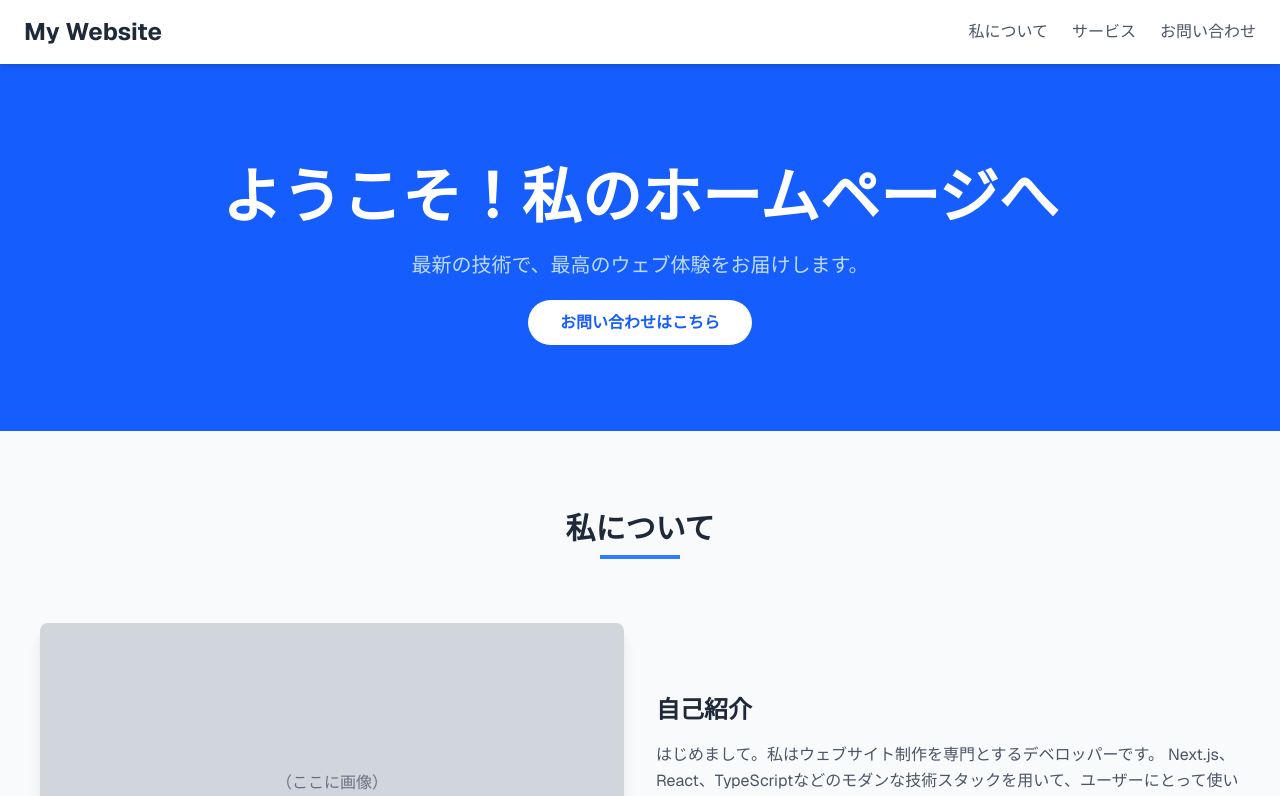
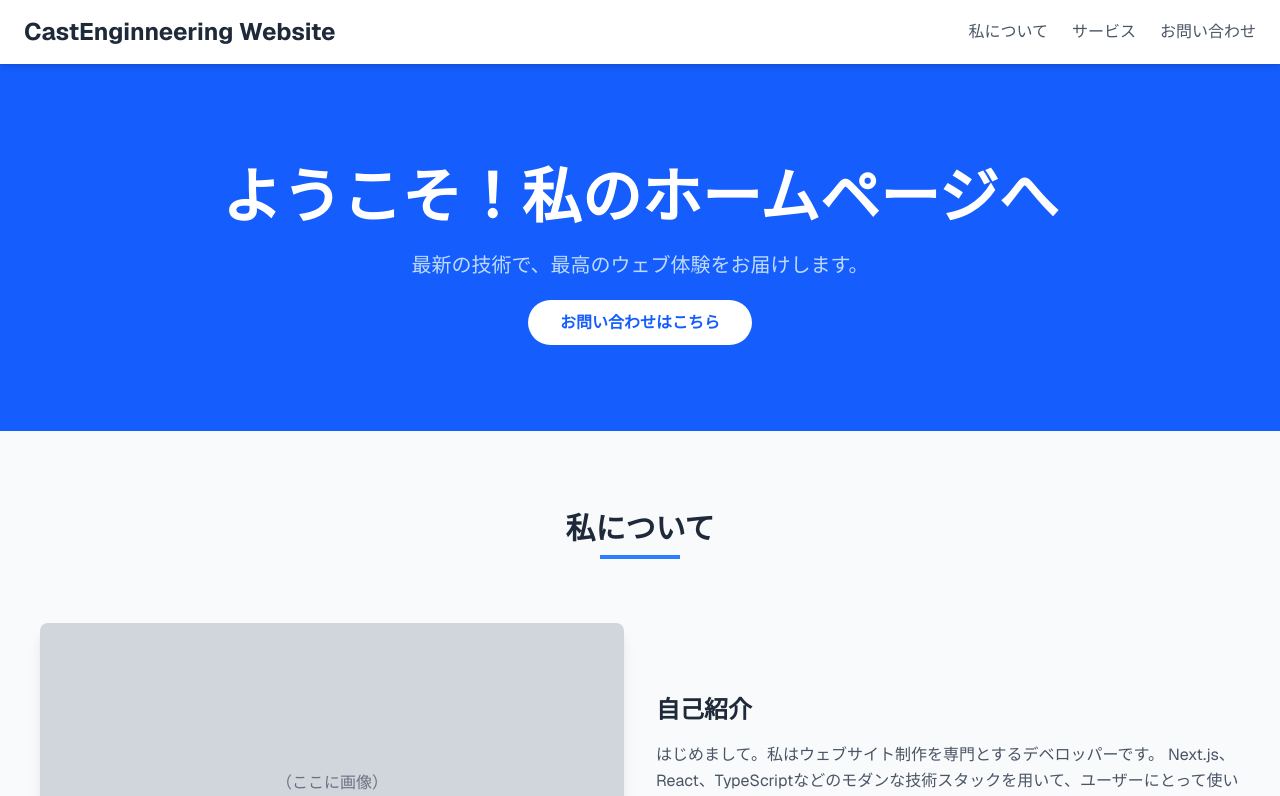
Before and after one commit to Masamu43256/CastEngineering-HomePage, a Next.js app: page / in a window 1280 px wide. Shown: the top 796 px of the page. Built offline with nearby package versions, Linux system fonts and the light colour scheme.

Commit message:
titleの再変更

```diff
--- a/app/page.tsx
+++ b/app/page.tsx
@@ -19,7 +19,7 @@ const Header = () => {
     <header className="bg-white shadow-md sticky top-0 z-50">
       <div className="container mx-auto px-6 py-4 flex justify-between items-center">
         <div className="text-2xl font-bold text-gray-800">
-          My Website
+          CastEnginneering Website
         </div>
         <nav className="hidden md:flex space-x-6">
           <a href="#about" className="text-gray-600 hover:text-blue-500 transition duration-300">私について</a>
```
